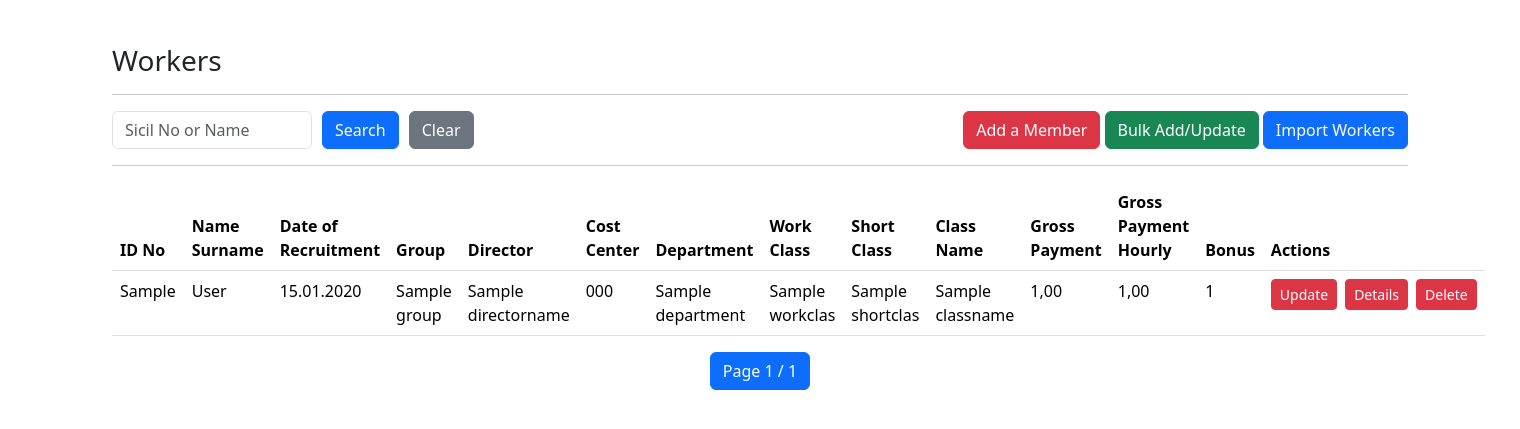
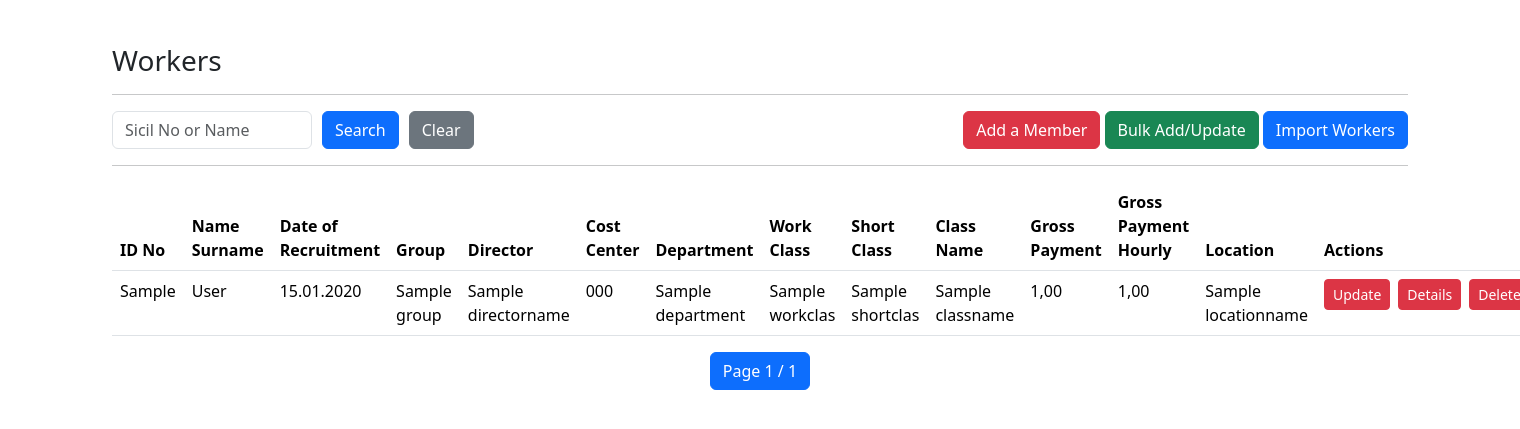
Before and after one commit to omercengiz/putzmeisterapp, a Django app: page /workers/dashboard/ in a window 1520 px wide. Shown: the part 56-485 px from the top of the page. Run offline with Django 4.2, Linux system fonts and the light colour scheme; a user stored in the database is signed in; tables that the repository leaves empty hold one stand-in row (values such as "Sample post").

Commit message:
feat: added location info

```diff
--- a/templates/addworkers.html
+++ b/templates/addworkers.html
@@ -54,6 +54,9 @@
                     {{ form.bonus|as_crispy_field }}
                 </div>
                 <div class="col-md-6 mb-3">
+                    {{ form.location_name|as_crispy_field }}
+                </div>
+                <div class="col-md-6 mb-3">
                     {{ form.total_work_hours|as_crispy_field}}
                 </div>
             </div>
--- a/templates/dashboard.html
+++ b/templates/dashboard.html
@@ -52,7 +52,7 @@
         <th>Class Name</th>
         <th>Gross Payment</th>
         <th>Gross Payment Hourly</th>
-        <th>Bonus</th>
+        <th>Location</th>
         <th>Actions</th>
       </tr>
     </thead>
@@ -72,7 +72,7 @@
             <td>{{ worker.class_name }}</td>
             <td>{{ worker.gross_payment|floatformat:2|localize }}</td>
             <td>{{ worker.gross_payment_hourly|floatformat:2|localize }}</td>
-            <td>{{ worker.bonus }}</td>
+            <td>{{ worker.location_name }}</td>
             <td>
               <div class="d-flex gap-2">
 
--- a/templates/updateworkers.html
+++ b/templates/updateworkers.html
@@ -52,6 +52,9 @@
                     {{ form.bonus|as_crispy_field }}
                 </div>
                 <div class="col-md-6 mb-3">
+                    {{ form.location_name|as_crispy_field }}
+                </div>
+                <div class="col-md-6 mb-3">
                     {{ form.total_work_hours|as_crispy_field }}
                 </div>
                 <div class="col-md-6 mb-3">
--- a/workers/forms.py
+++ b/workers/forms.py
@@ -18,6 +18,7 @@ class WorkersForm(forms.ModelForm):
             "name_surname",
             "date_of_recruitment",
             "work_class",
+            "location_name",
             "class_name",
             "gross_payment",
             "currency",
--- a/workers/lookups.py
+++ b/workers/lookups.py
@@ -42,6 +42,12 @@ class Department(models.Model):
     def __str__(self):
         return self.name
 
+class LocationName(models.Model):
+    name = models.CharField(max_length=100, unique=True)
+
+    def __str__(self):
+        return self.name
+
 class CostCenter(models.Model):
     code = models.CharField(max_length=10, unique=True)
     name = models.CharField(max_length=255)
--- a/workers/models.py
+++ b/workers/models.py
@@ -7,7 +7,7 @@ import datetime
 import calendar
 from .lookups import (
     Group, ShortClass, DirectorName, Currency,
-    WorkClass, ClassName, Department, CostCenter, ExitReason
+    WorkClass, ClassName, Department, CostCenter, ExitReason, LocationName
 )
 
 
@@ -234,6 +234,7 @@ class BaseWorker(models.Model):
     sicil_no = models.CharField(max_length=50, verbose_name="Sicil No", unique=True)
     short_class = models.ForeignKey(ShortClass, on_delete=models.SET_NULL, null=True, verbose_name="Status")
     department_short_name = models.ForeignKey(DirectorName, on_delete=models.SET_NULL, null=True, verbose_name="Directorships")
+    location_name = models.ForeignKey(LocationName, on_delete=models.SET_NULL, null=True, verbose_name="Location")
     currency = models.ForeignKey(Currency, on_delete=models.SET_NULL, null=True)
     work_class = models.ForeignKey(WorkClass, on_delete=models.SET_NULL, null=True)
     class_name = models.ForeignKey(ClassName, on_delete=models.SET_NULL, null=True)
@@ -266,8 +267,6 @@ class Workers(BaseWorker):
         return self.name_surname
 
     def save(self, *args, **kwargs):
-        from decimal import Decimal
-
         is_update = self.pk is not None
 
         # total_work_hours boşsa default 225
--- a/workers/views.py
+++ b/workers/views.py
@@ -5,7 +5,7 @@ from django.contrib import messages
 from .models import Workers, ArchivedWorker, WorkerGrossMonthly, ArchivedWorkerGrossMonthly
 from django.contrib.auth.decorators import login_required
 from django.db import IntegrityError
-from .lookups import Group, ShortClass, DirectorName, Currency, WorkClass, ClassName, Department, CostCenter, ExitReason
+from .lookups import Group, ShortClass, DirectorName, Currency, WorkClass, ClassName, Department, CostCenter, ExitReason, LocationName
 from django.forms import modelform_factory
 from django.views.decorators.http import require_POST
 from django.apps import apps
@@ -27,6 +27,7 @@ lookup_models = {
     "ClassName": ClassName,
     "Department": Department,
     "CostCenter": CostCenter,
+    "LocationName": LocationName,
     "ExitReason": ExitReason,
 }
 
@@ -539,6 +540,7 @@ def import_workers(request):
                     "Department": "department",
                     "Currency": "currency",
                     "Bonus": "bonus",
+                    "Location": "location_name",
                     "Gross payment": "gross_payment",
                     "Update Date": "update_date_user",
                 }
@@ -548,7 +550,7 @@ def import_workers(request):
 
                 required = ["group","s_no","short_class","department_short_name",
                             "name_surname","date_of_recruitment","work_class",
-                            "class_name","department","currency","sicil_no"]
+                            "class_name","department","currency","sicil_no","location_name"]
 
                 missing = [c for c in required if c not in df.columns]
                 if missing:
@@ -564,6 +566,7 @@ def import_workers(request):
                     "work_class": (WorkClass, "name"),
                     "class_name": (ClassName, "name"),
                     "department": (Department, "name"),
+                    "location_name": (LocationName, "name"),
                 }
 
                 for index, row in df.iterrows():
@@ -603,6 +606,7 @@ def import_workers(request):
                             "gross_payment_hourly": gross_hourly,
                             "update_date_user": update_date_user,
                             "bonus": row.get("bonus", 0),
+                            "location_name": lookup_ids.get("location_name_id"),
                             "author_id": request.user.id,
                             **lookup_ids
                         }
```
Also changed, not shown: workers/migrations/0008_locationname_archivedworker_location_name_and_more.py (added).
